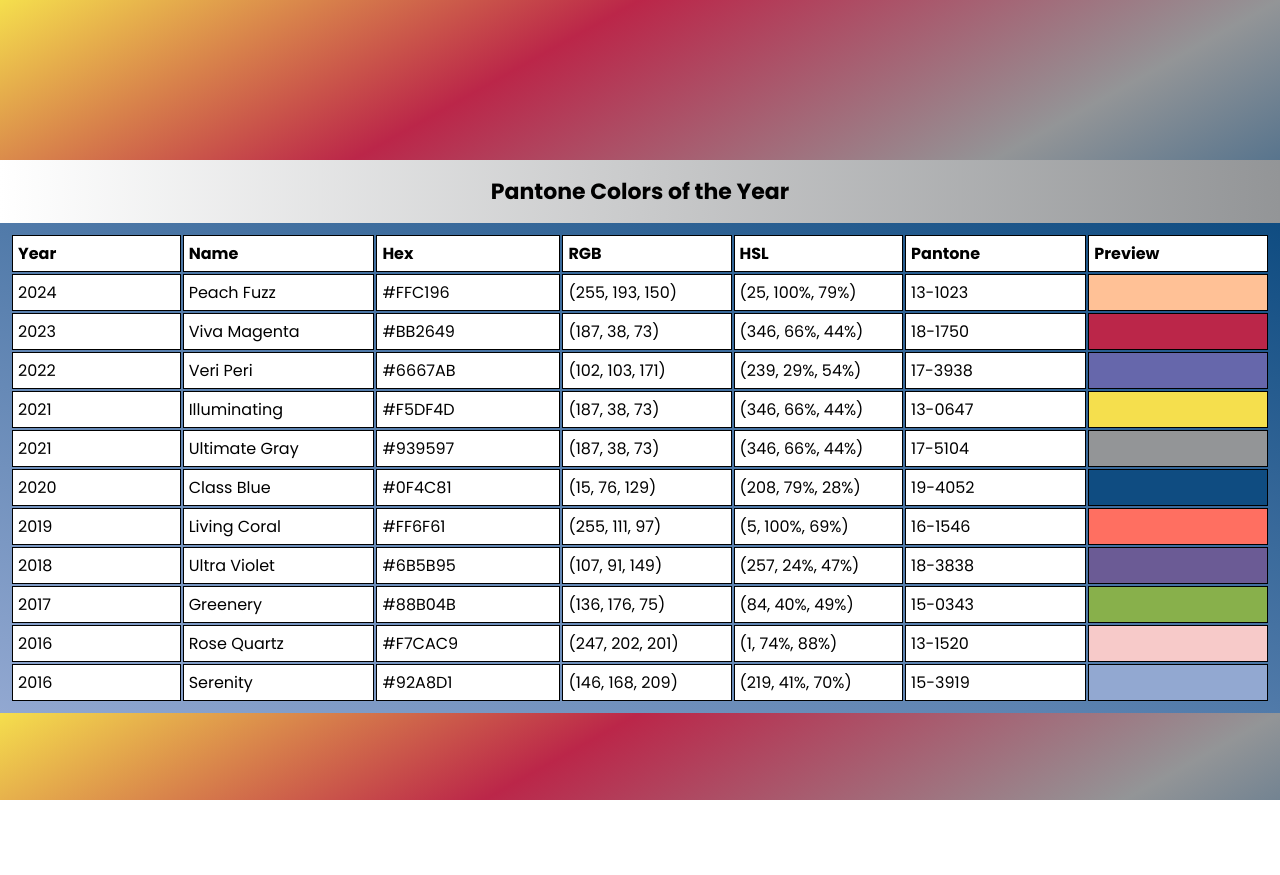
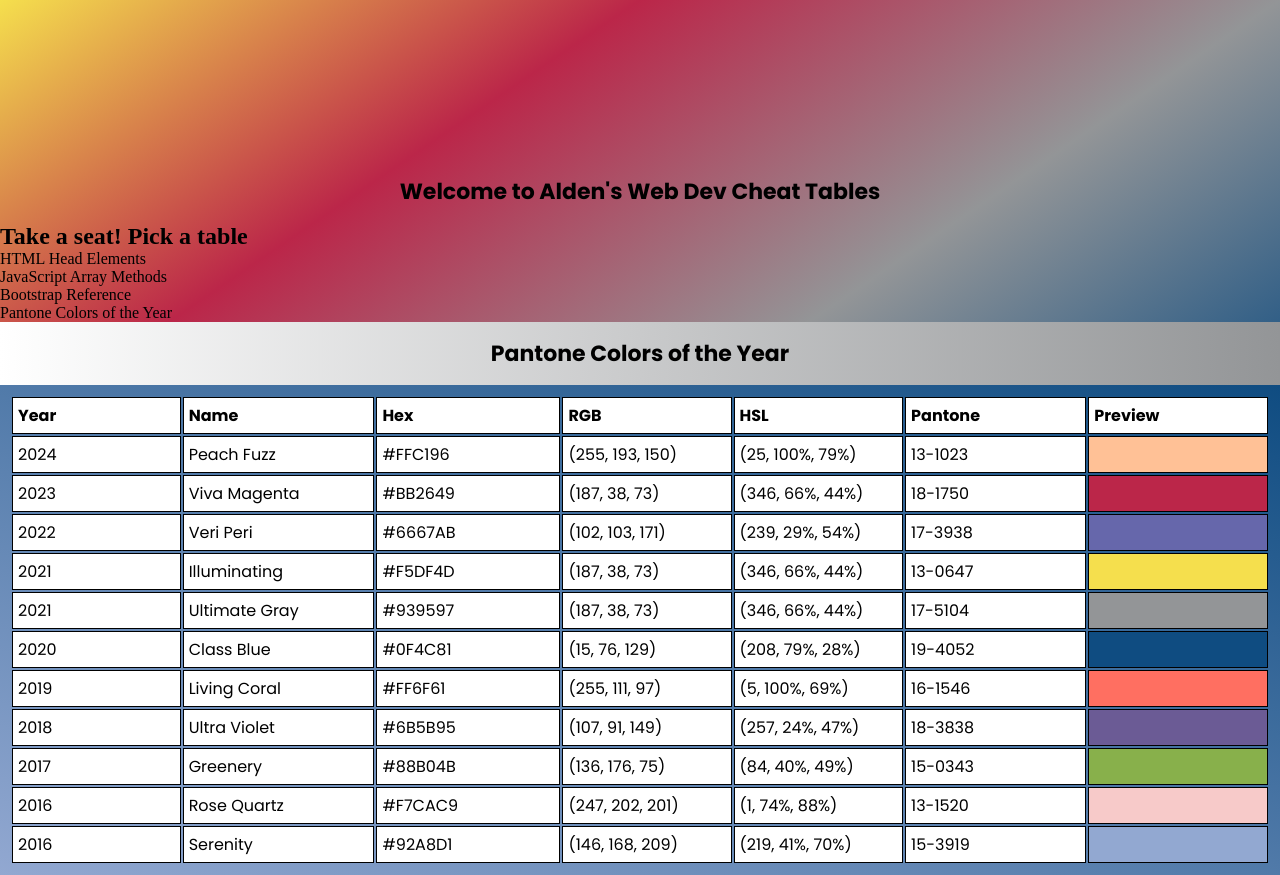
Before and after one commit to aldenbruce/cheatsheetchallenge, a plain HTML site: page index.html in a window 1280 px wide. Before the commit the page ends 800 px from the top, so only its background shows below. Drawn offline with Linux system fonts and the light colour scheme.

Commit message:
Update index.html

```diff
--- a/index.html
+++ b/index.html
@@ -11,6 +11,20 @@
     <link href="https://fonts.googleapis.com/css2?family=Poppins:ital,wght@0,100;0,200;0,300;0,400;0,500;0,600;0,700;0,800;0,900;1,100;1,200;1,300;1,400;1,500;1,600;1,700;1,800;1,900&display=swap" rel="stylesheet">
     <title>Cheat Sheet Project</title>
   </head>
+
+  <header>
+    <h1>Welcome to Alden's Web Dev Cheat Tables</h1>
+    <h2>Take a seat! Pick a table</h2>
+    <nav>
+      <ul>
+        <li>HTML Head Elements</li>
+        <li>JavaScript Array Methods</li>
+        <li>Bootstrap Reference</li>
+        <li>Pantone Colors of the Year</li>
+      </ul>
+    </nav>
+  </header>
+
   <body>
     <div class="title_box">
       <h1>Pantone Colors of the Year</h1>
```
